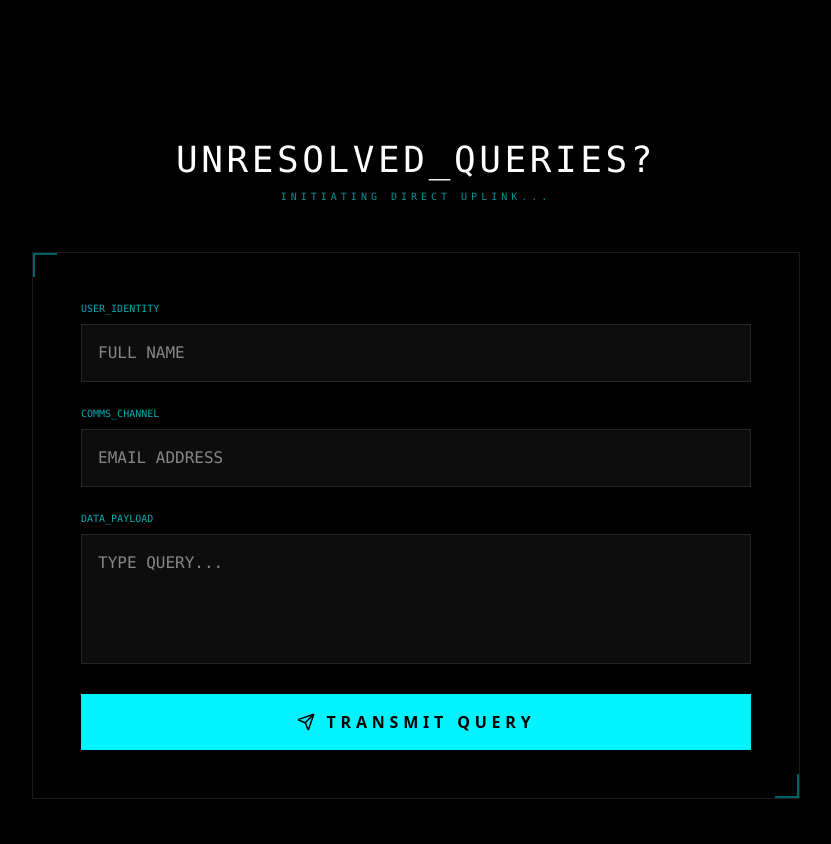
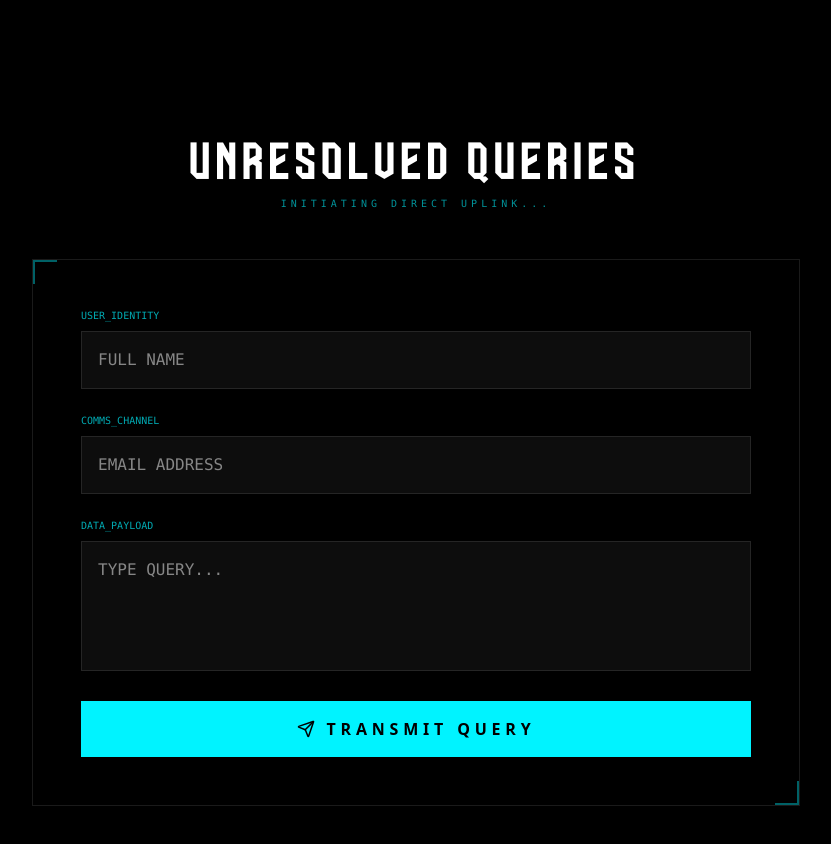
Before and after one commit to Amitabh2004/Hackanova-5.0, a Next.js app: page /faqs in a window 1280 px wide. Shown: the part 1100-1944 px from the top of the page, without its empty margins (224-1055 px from the left). Built offline with nearby package versions, Linux system fonts and the light colour scheme.

Commit message:
devfolio size  changed

```diff
--- a/app/faqs/page.tsx
+++ b/app/faqs/page.tsx
@@ -224,9 +224,9 @@ export default function FAQ() {
           <div className="text-center mb-12">
             <h2
               style={{ fontFamily: "var(--font-boston)" }}
-              className="text-4xl text-white tracking-widest uppercase mb-2"
+              className="text-5xl text-white tracking-widest uppercase mb-2"
             >
-              <DecryptText text="UNRESOLVED_QUERIES?" />
+              UNRESOLVED QUERIES
             </h2>
             <p className="text-neon-cyan/60 font-mono text-[10px] tracking-[0.4em]">
               INITIATING DIRECT UPLINK...
--- a/app/page.tsx
+++ b/app/page.tsx
@@ -62,9 +62,9 @@ export default function Home() {
             <Image
               src="/devfolio1.png"
               alt="Devfolio"
-              width={250}
-              height={150}
-              className="h-10 md:h-14 w-auto object-contain brightness-110"
+              width={200}
+              height={100}
+              className="h-7 md:h-10 w-auto object-contain brightness-110"
             />
           </a>
         </div>
```
